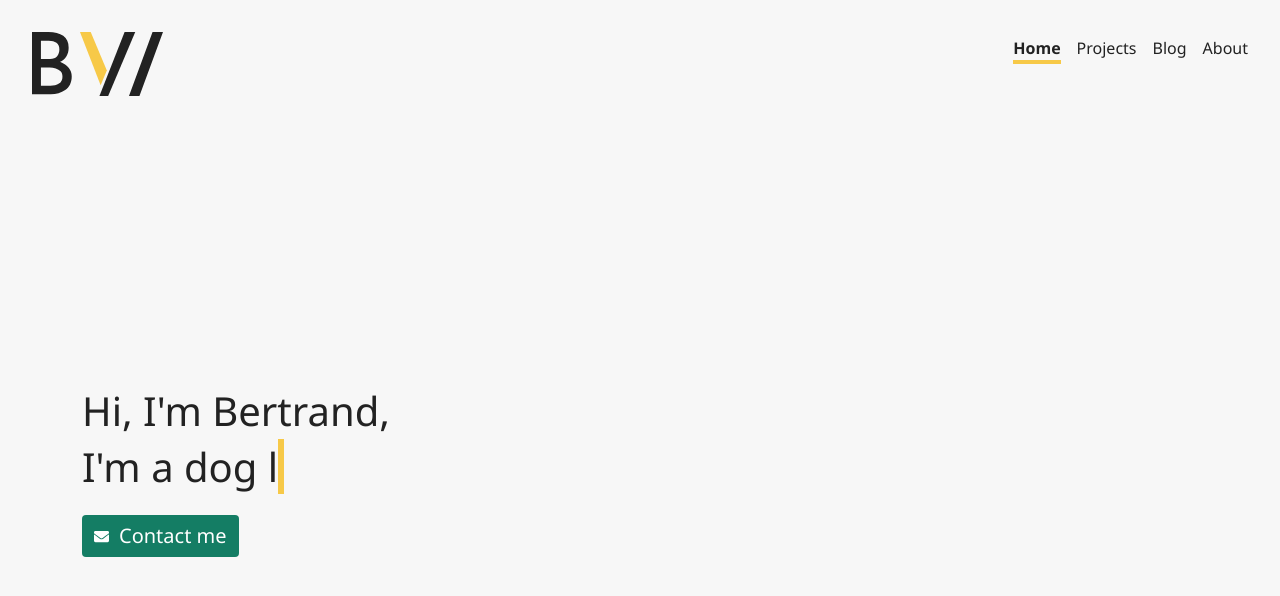
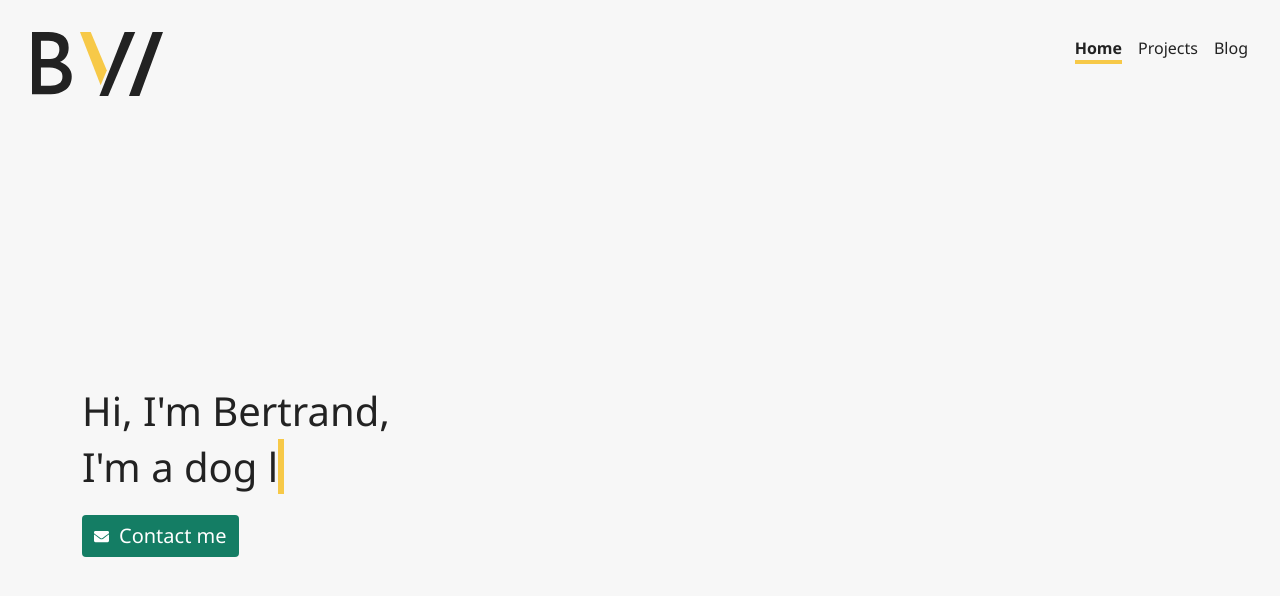
Before and after one commit to bwtlt/bwatelet-website, a React (Create React App) app: page / in a window 1280 px wide. Shown: the top 596 px of the page. Built offline with nearby package versions, Linux system fonts and the light colour scheme.

Commit message:
remove About page

```diff
--- a/src/App.js
+++ b/src/App.js
@@ -4,7 +4,6 @@ import {
 } from 'react-router-dom';
 import Home from './components/Home';
 import Projects from './components/Projects';
-import About from './components/About';
 
 const App = function () {
   return (
@@ -21,12 +20,7 @@ const App = function () {
               <NavLink to="/projects" className="nav-link">
                 Projects
               </NavLink>
-              <NavLink to="/blog" className="nav-link">
-                Blog
-              </NavLink>
-              <NavLink to="/about" className="nav-link">
-                About
-              </NavLink>
+              <a href="https://bwatelet.fr/blog" className="nav-link">Blog</a>
             </nav>
           </header>
 
@@ -35,7 +29,6 @@ const App = function () {
               <Routes>
                 <Route exact path="/" element={<Home />} />
                 <Route path="/projects" element={<Projects />} />
-                <Route path="/about" element={<About />} />
               </Routes>
             </div>
           </main>
--- a/src/components/About.js
+++ /dev/null
@@ -1,11 +0,0 @@
-import React from 'react';
-
-const About = function () {
-  return (
-    <div>
-      <p>Coming soon</p>
-    </div>
-  );
-};
-
-export default About;
```
